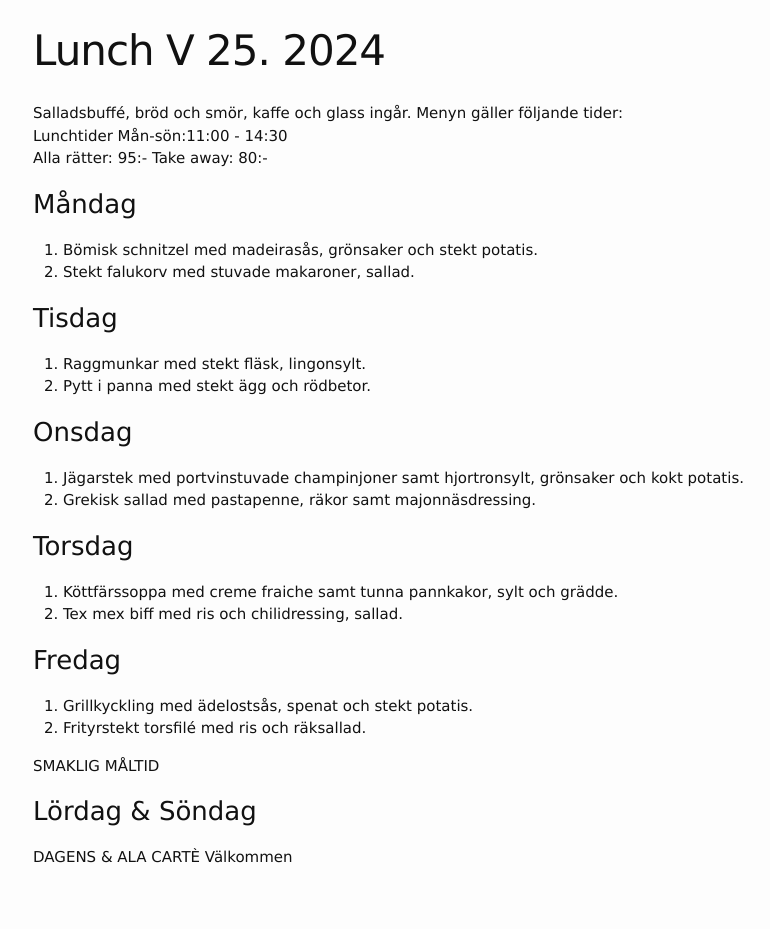
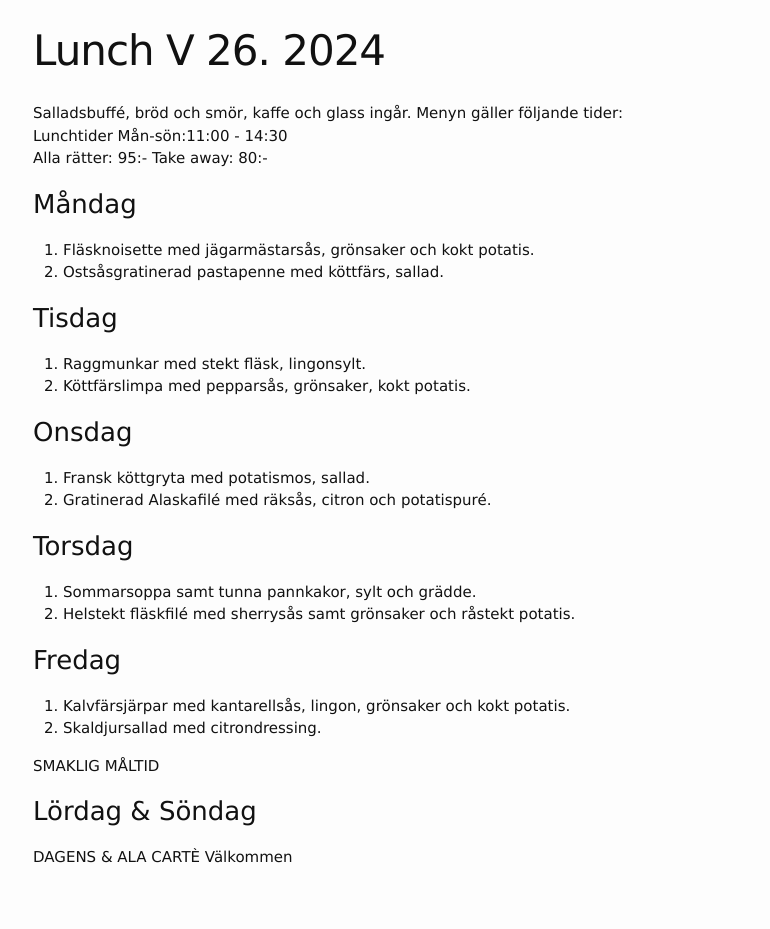
Before and after one commit to FarInn62/farinn62.github.io, a Jekyll site: the page built from lunch.md, in a window 1280 px wide. Shown: the whole page, without its empty margins (237-1007 px from the left). Built offline with Jekyll 4.4.1, drawn with Linux system fonts in a browser that asks for light colours.

Commit message:
Update lunch.md

```diff
--- a/lunch.md
+++ b/lunch.md
@@ -1,6 +1,6 @@
 ---
 layout: foodmenu
-title: Lunch V 25. 2024
+title: Lunch V 26. 2024
 permalink: /lunch/
 published: true
 ---
@@ -11,28 +11,28 @@ Alla rätter: 95:- Take away: 80:-
 
 ### Måndag
 
-1. Bömisk schnitzel med madeirasås, grönsaker och stekt potatis.
-2. Stekt falukorv med stuvade makaroner, sallad.
+1. Fläsknoisette med jägarmästarsås, grönsaker och kokt potatis.
+2. Ostsåsgratinerad pastapenne med köttfärs, sallad.
 
 ### Tisdag
 
 1. Raggmunkar med stekt fläsk, lingonsylt.
-2. Pytt i panna med stekt ägg och rödbetor.
+2. Köttfärslimpa med pepparsås, grönsaker, kokt potatis.
 
 ### Onsdag
 
-1. Jägarstek med portvinstuvade champinjoner samt hjortronsylt, grönsaker och kokt potatis.
-2. Grekisk sallad med pastapenne, räkor samt majonnäsdressing.
+1. Fransk köttgryta med potatismos, sallad.
+2. Gratinerad Alaskafilé med räksås, citron och potatispuré.
 
 ### Torsdag
 
-1. Köttfärssoppa med creme fraiche samt tunna pannkakor, sylt och grädde.
-2. Tex mex biff med ris och chilidressing, sallad.
+1. Sommarsoppa samt tunna pannkakor, sylt och grädde.
+2. Helstekt fläskfilé med sherrysås samt grönsaker och råstekt potatis.
 
 ### Fredag
 
-1. Grillkyckling med ädelostsås, spenat och stekt potatis.
-2. Frityrstekt torsfilé med ris och räksallad.
+1. Kalvfärsjärpar med kantarellsås, lingon, grönsaker och kokt potatis.
+2. Skaldjursallad med citrondressing.
 
 SMAKLIG MÅLTID
 ### Lördag & Söndag
```
